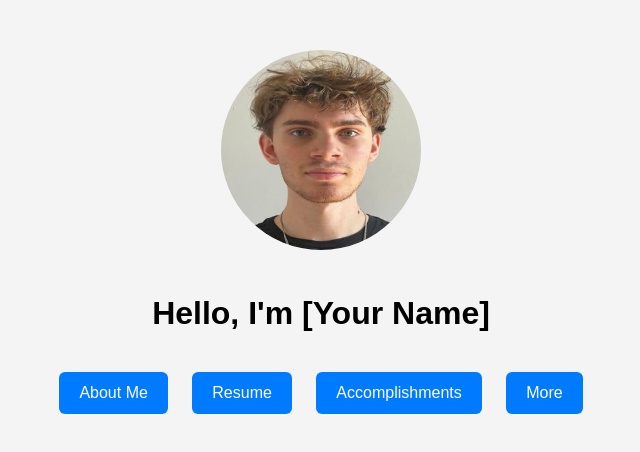
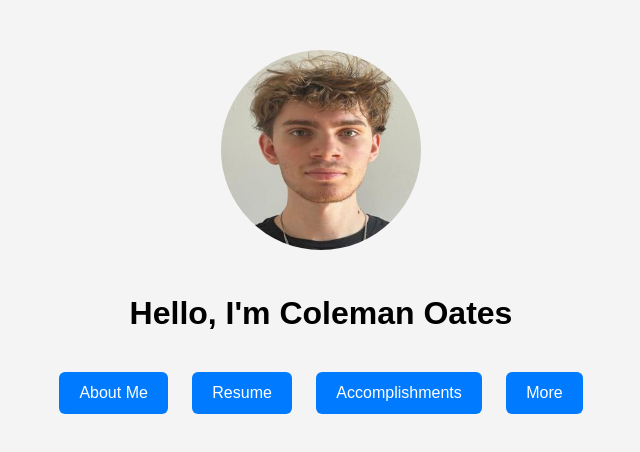
Before and after one commit to coates4/coates4.github.io, a plain HTML site: page index.html in a window 1280 px wide. Shown: the whole page, without its empty margins (319-959 px from the left). Drawn offline with Linux system fonts and the light colour scheme.

Commit message:
Update index.html

```diff
--- a/index.html
+++ b/index.html
@@ -9,7 +9,7 @@
 <body>
   <div class="container">
     <img src="profile.jpg" alt="My Photo" class="profile-pic">
-    <h1>Hello, I'm [Your Name]</h1>
+    <h1>Hello, I'm Coleman Oates</h1>
     <div class="buttons">
       <a href="about.html">About Me</a>
       <a href="resume.html">Resume</a>
```
